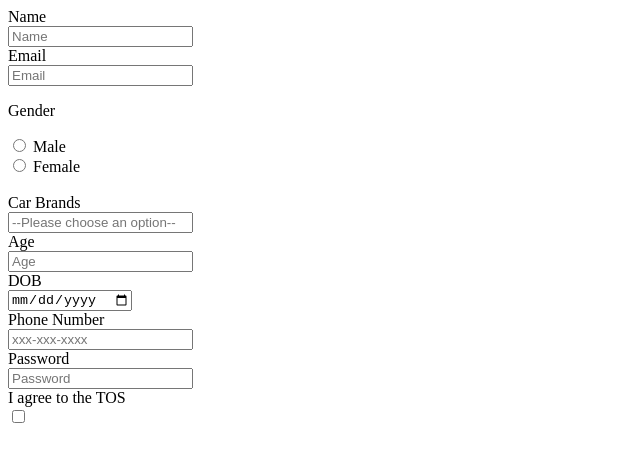
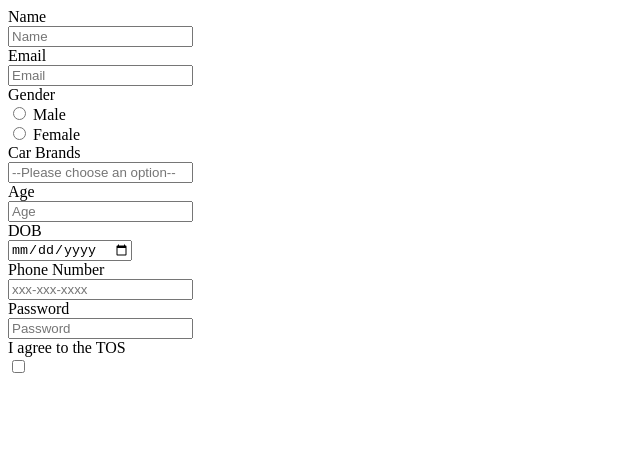
Before and after one commit to acciojob/signup-form-car-krishnababu-bandapalli, a website: page main.html in a window 1280 px wide. Shown: the whole page, without its empty margins (0-640 px from the left). Drawn offline with Linux system fonts and the light colour scheme.

Commit message:
created a submission

```diff
--- a/main.html
+++ b/main.html
@@ -13,11 +13,11 @@
 		<input type="text" id="name" placeholder="Name" required> <br>
 		<label for="email">Email</label> <br>
 		<input type="email" id="email" placeholder="Email" required> <br>
-		<p>Gender</p>
+		Gender<br>
 		<input type="radio" id="gender_m" value="Male" name="gender" required>
 		<label for="gender_m">Male<label> <br>
 		<input type="radio" id="gender_f" name="gender" value="Female" required>
-        <label for="gender_f">Female</label> <br> <br>
+        <label for="gender_f">Female</label> <br>
 		<label for="cars">Car Brands</label> <br>
 		<input type="select" id="cars" placeholder="--Please choose an option--" required> <br>
 		<label for="age">Age</label> <br>
```
